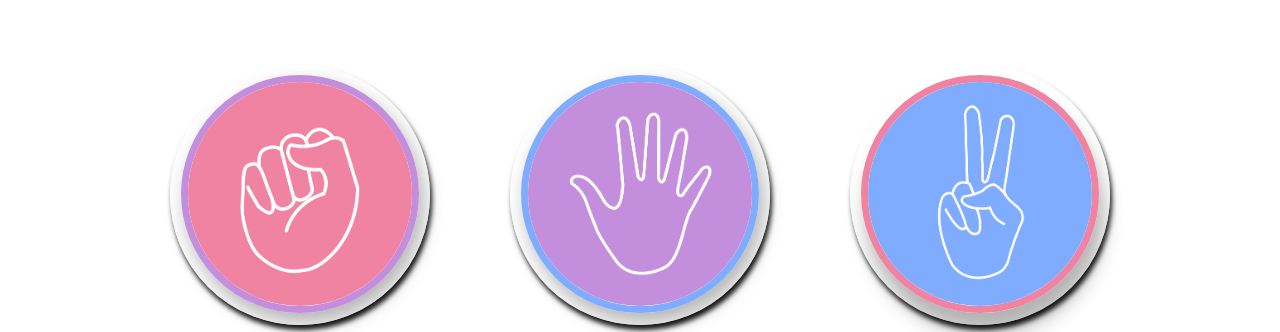
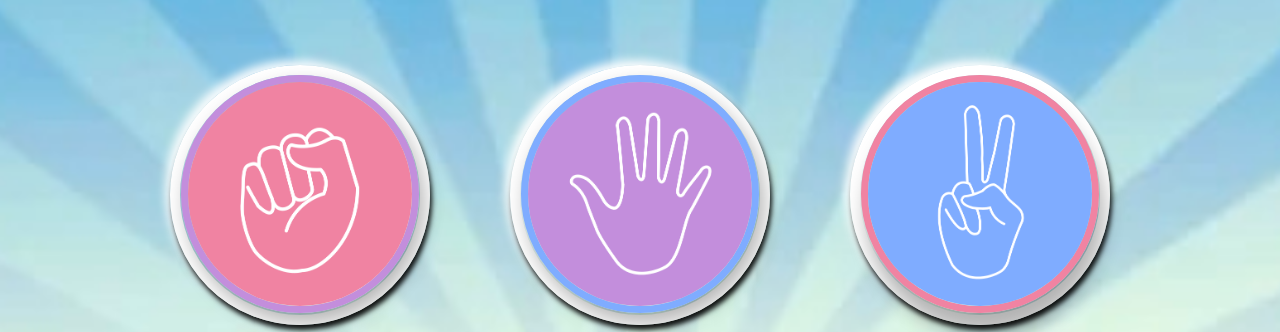
Before and after one commit to MaAditya1/Rock-Paper-Scissors-Game, a plain HTML site: page index.html in a window 1280 px wide. Shown: the part 125-457 px from the top of the page. Drawn offline with Linux system fonts and the light colour scheme; files whose address does not match are found by name.

Commit message:
Added project files for ROCK PAPER SCISSORS GAME

```diff
--- a/style.css
+++ b/style.css
@@ -5,7 +5,7 @@
 }
 
 body {
-    background-image: url('images/background image.jpg'); /* Path to your image */
+    background-image: url('background image.jpg'); /* Path to your image */
     background-size: cover;   /* Ensures the image covers the entire area */
     background-position: center; /* Centers the image */
     background-repeat: no-repeat; /* Prevents repeating the image */
```
